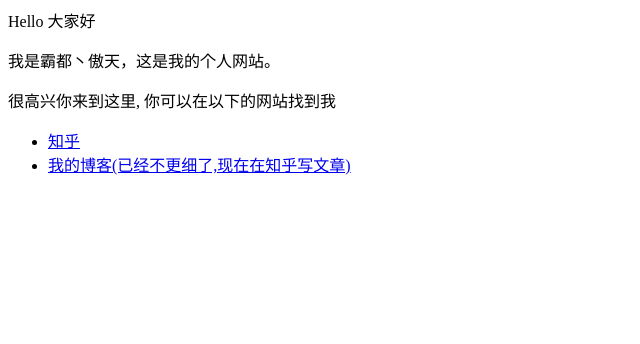
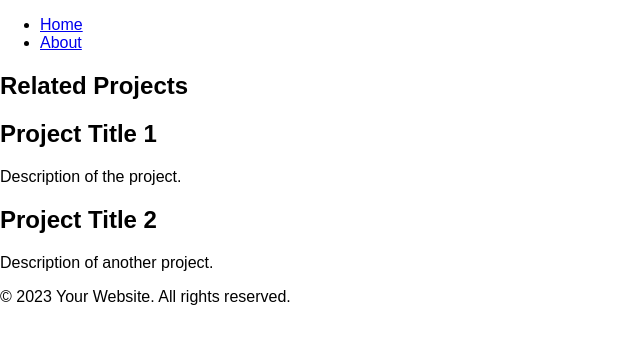
Before and after one commit to yarshily/yarshily.github.io, a plain HTML site: page index.html in a window 1280 px wide. Shown: the whole page, without its empty margins (0-640 px from the left). Drawn offline with Linux system fonts and the light colour scheme.

Commit message:
Update index.html

```diff
--- a/index.html
+++ b/index.html
@@ -1,8 +1,57 @@
-<p>Hello 大家好</p>
-<p>我是霸都丶傲天，这是我的个人网站。 </p>
-<p>很高兴你来到这里, 你可以在以下的网站找到我</p>
+<!DOCTYPE html>
+<html lang="en">
+<head>
+  <meta charset="UTF-8">
+  <title>Data-Driven Mergers - Related Projects</title>
+  <style>
+    /* Your CSS styles here */
+    /* This is a placeholder for styling */
+    body {
+      font-family: Arial, sans-serif;
+      margin: 0;
+      padding: 0;
+    }
+    /* Define styles for header, footer, sections, etc. */
+  </style>
+</head>
+<body>
 
-<ul>
-  <li> <a href="https://www.zhihu.com/people/AJLoveChina">知乎</a> </li>
-  <li> <a href="http://hejie.nigeerhuo.com">我的博客(已经不更细了,现在在知乎写文章)</a> </li>
-</ul>
+<header>
+  <!-- Header content -->
+  <!-- Logo, navigation, etc. -->
+  <nav>
+    <!-- Navigation links -->
+    <ul>
+      <li><a href="#home">Home</a></li>
+      <li><a href="#about">About</a></li>
+      <!-- Add other navigation links -->
+    </ul>
+  </nav>
+</header>
+
+<main>
+  <!-- Main content -->
+  <section id="related-projects">
+    <h1>Related Projects</h1>
+    <!-- Content for related projects -->
+    <div class="project">
+      <h2>Project Title 1</h2>
+      <p>Description of the project.</p>
+      <!-- Other project details, images, etc. -->
+    </div>
+    <div class="project">
+      <h2>Project Title 2</h2>
+      <p>Description of another project.</p>
+      <!-- Other project details, images, etc. -->
+    </div>
+    <!-- Repeat similar structure for other related projects -->
+  </section>
+</main>
+
+<footer>
+  <!-- Footer content -->
+  <p>&copy; 2023 Your Website. All rights reserved.</p>
+</footer>
+
+</body>
+</html>
```
